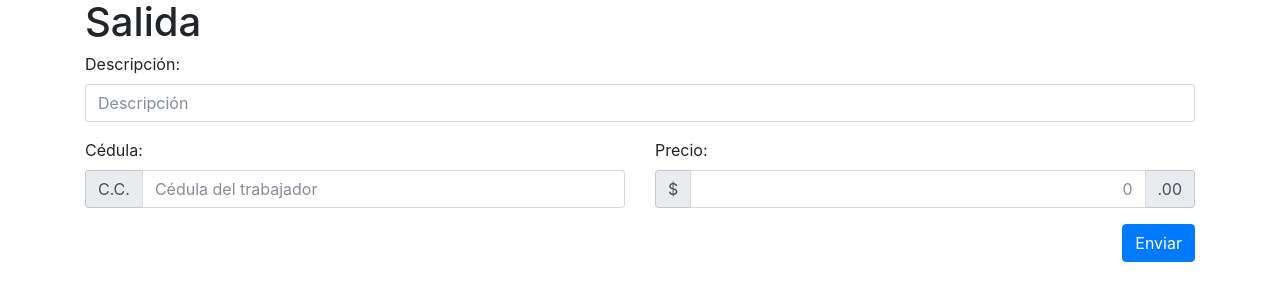
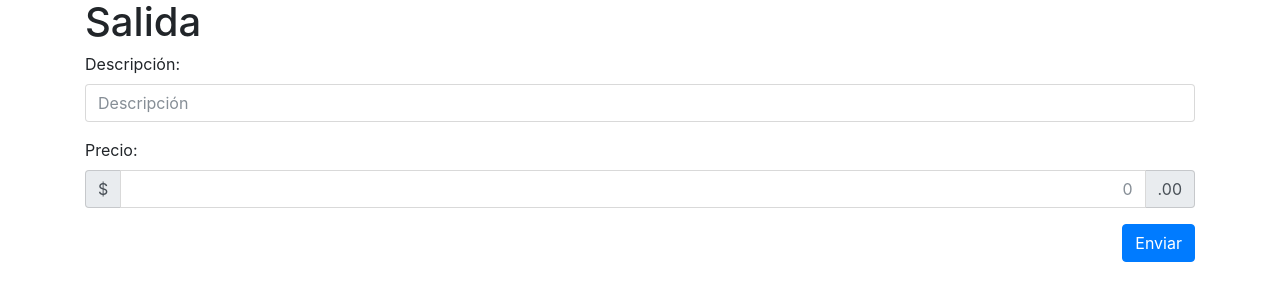
Before and after one commit to marbrb/kenosis, a Django app: page /gasto/ in a window 1280 px wide. Shown: the top 301 px of the page. Run offline with Django 3.2, Linux system fonts and the light colour scheme; some libraries are stand-ins or nearby versions.

Commit message:
Added the view of register and expense

```diff
--- a/sales/static/js/gasto.js
+++ b/sales/static/js/gasto.js
@@ -4,6 +4,10 @@ $(document).ready(function() {
         'price':            $('#price'),
         'descripcion':      $('#descripcion'),
         'cedula_vendedor':  $('#cedula_vendedor')
+    }
+
+    buttons = {
+        'enviar': $('#enviar')
     }
 
     forms = {
@@ -14,6 +18,8 @@ $(document).ready(function() {
 
     forms['register'].on('submit', function(e) {
 
+        buttons['enviar'].attr('disabled', true)
+
         var price           =   to_int(elements['price']),
             description     =   trimText(elements['descripcion']),
             owner_document  =   trimText(elements['cedula_vendedor'])
@@ -23,6 +29,8 @@ $(document).ready(function() {
             alert('Ingresa un precio válido')
             elements['price'].val('')
             elements['price'].focus()
+            buttons['enviar'].attr('disabled', false)
+
 
         } else {
             $.post('/gasto/', {
@@ -39,6 +47,7 @@ $(document).ready(function() {
                     alert(data.msg)
                 }
 
+                buttons['enviar'].attr('disabled', false)
             })
 
         }
--- a/sales/templates/sales/create_expense.html
+++ b/sales/templates/sales/create_expense.html
@@ -27,15 +27,6 @@
 			<div class="row">
 				<div class="col">
 		            <div class="form-group">
-		                <label for="bar-code">Cédula: </label>
-		                <div class="input-group">
-		                    <span class="input-group-addon">C.C.</span>
-		                    <input type="text" class="form-control" id="cedula_vendedor"  placeholder="Cédula del trabajador" required>
-		                </div>
-		            </div>
-				</div>
-				<div class="col">
-		            <div class="form-group">
 		                <label for="product-price">Precio: </label>
 		                <div class="input-group">
 		                    <span class="input-group-addon">$</span>
@@ -48,7 +39,7 @@
 
             <div class="form-group">
                 <div class=text-right>
-                    <button type="submit" class="btn btn-primary pull-right">Enviar</button>
+                    <button type="submit" id="enviar" class="btn btn-primary pull-right">Enviar</button>
                 </div>
             </div>
         </form>
@@ -58,6 +49,7 @@
     <script src="/static/js/jquery-3.2.1.min.js"></script>
     <script src="/static/js/popper.min.js"></script>
     <script src="/static/js/boostrap.min.js"></script>
+    <script src="/static/js/index.js"></script>
     <script src="/static/js/gasto.js"></script>
 </body>
 </html>
```
